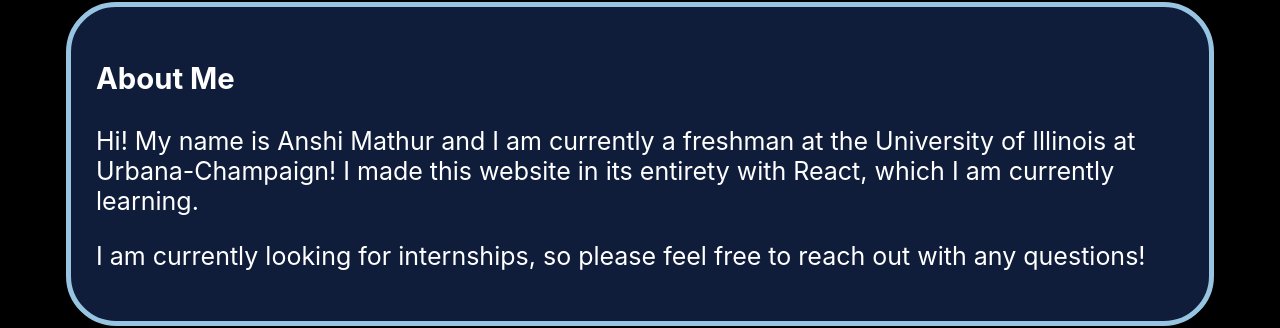
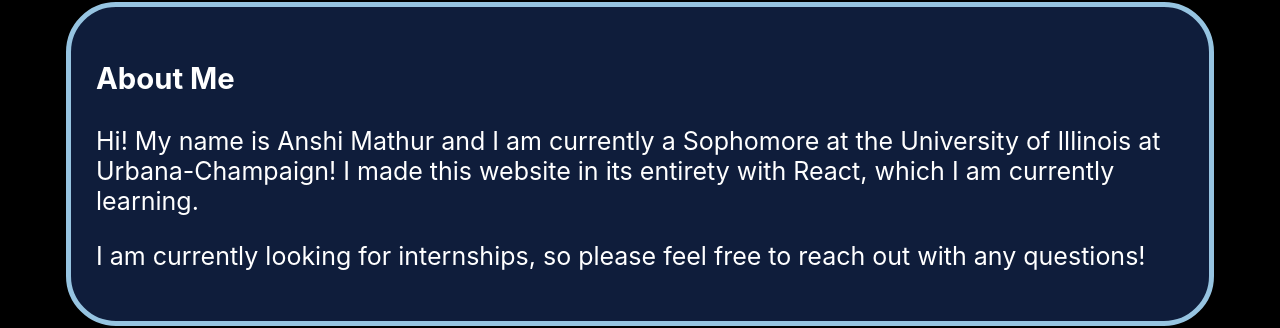
Before and after one commit to anshimathur0325/react-practice, a React (Create React App) app: page / in a window 1280 px wide. Shown: the part 918-1246 px from the top of the page. Built offline with nearby package versions, Linux system fonts and the light colour scheme.

Commit message:
Sophomore

```diff
--- a/src/components/MoreAbout.js
+++ b/src/components/MoreAbout.js
@@ -5,7 +5,7 @@ export default function MoreAbout(){
         <section id="moreabout">
             <body class="proj4">
                 <h3>About Me</h3>
-                <p>Hi! My name is Anshi Mathur and I am currently a freshman at the University of Illinois at Urbana-Champaign! I made this website in its entirety with React, which I am currently learning.</p>
+                <p>Hi! My name is Anshi Mathur and I am currently a Sophomore at the University of Illinois at Urbana-Champaign! I made this website in its entirety with React, which I am currently learning.</p>
                 <p>I am currently looking for internships, so please feel free to reach out with any questions!</p>
             </body>
 
```
